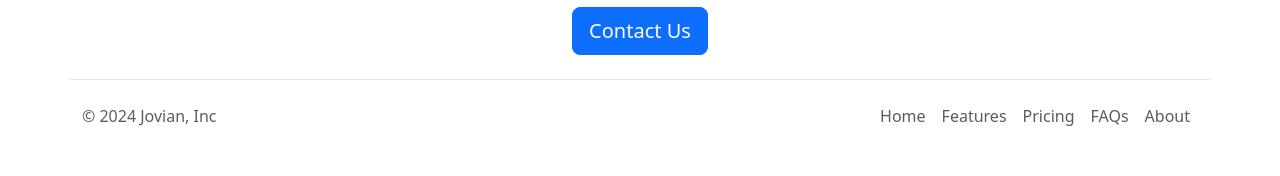
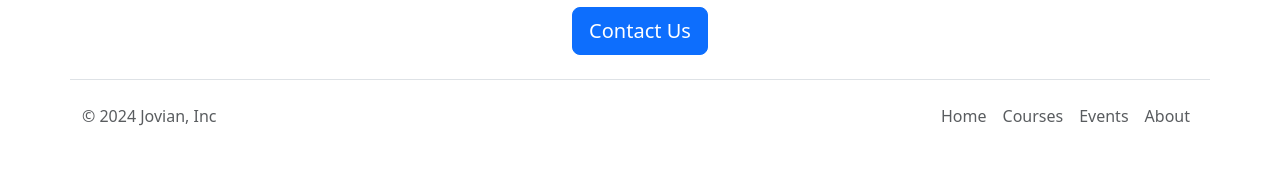
Before and after one commit to langerpereira/jovian-careers-website-v2-database-, a Flask app: page / in a window 1280 px wide. Shown: the part 1575-1751 px from the top of the page. Run offline with Flask 3, Linux system fonts and the light colour scheme.

Commit message:
footer changes

```diff
--- a/templates/footer.html
+++ b/templates/footer.html
@@ -6,10 +6,9 @@
   </a>
 
   <ul class="nav col-md-4 justify-content-end">
-    <li class="nav-item"><a href="#" class="nav-link px-2 text-body-secondary">Home</a></li>
-    <li class="nav-item"><a href="#" class="nav-link px-2 text-body-secondary">Features</a></li>
-    <li class="nav-item"><a href="#" class="nav-link px-2 text-body-secondary">Pricing</a></li>
-    <li class="nav-item"><a href="#" class="nav-link px-2 text-body-secondary">FAQs</a></li>
-    <li class="nav-item"><a href="#" class="nav-link px-2 text-body-secondary">About</a></li>
+    <li class="nav-item"><a href="https://www.jovian.ai" class="nav-link px-2 text-body-secondary">Home</a></li>
+    <li class="nav-item"><a href="https://www.jovian.ai/learn" target="_blank" class="nav-link px-2 text-body-secondary">Courses</a></li>
+    <li class="nav-item"><a href="https://www.jovian.ai/events" target="_blank" class="nav-link px-2 text-body-secondary">Events</a></li>
+    <li class="nav-item"><a href="https://www.jovian.ai/about" target="_blank" class="nav-link px-2 text-body-secondary">About</a></li>
   </ul>
 </footer>
```
